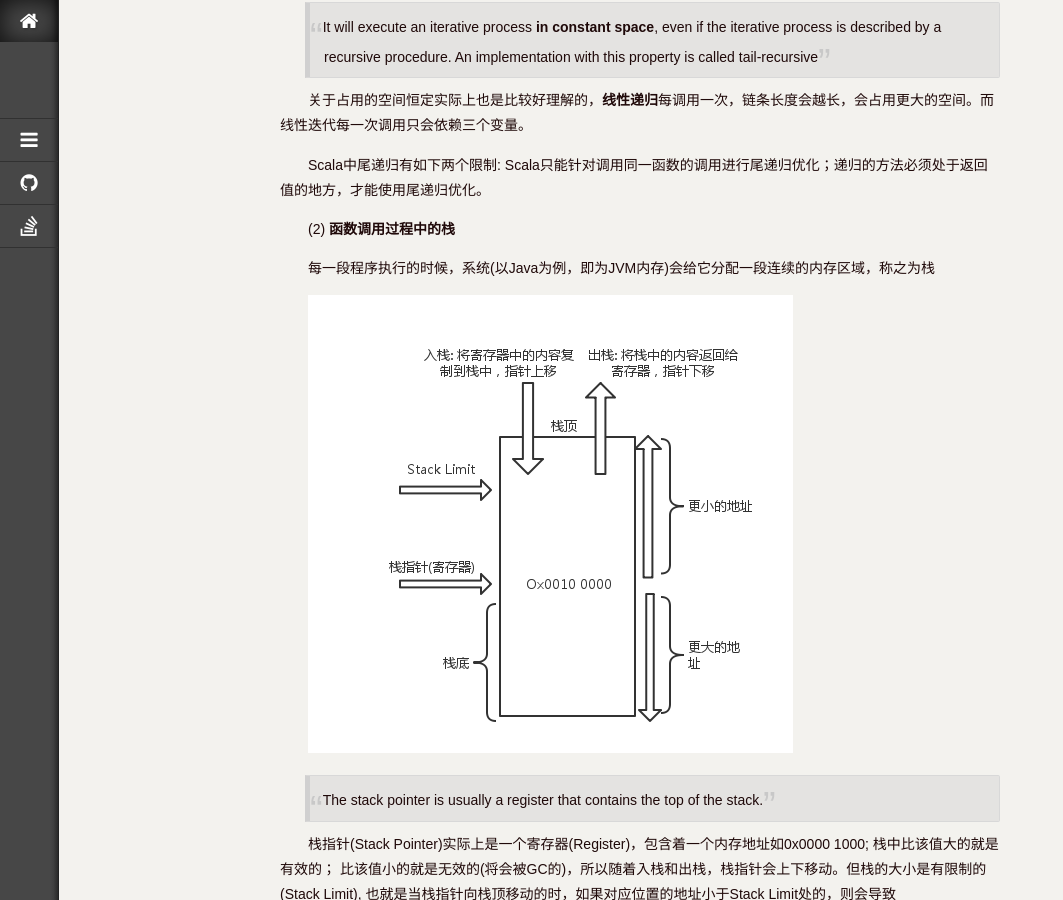
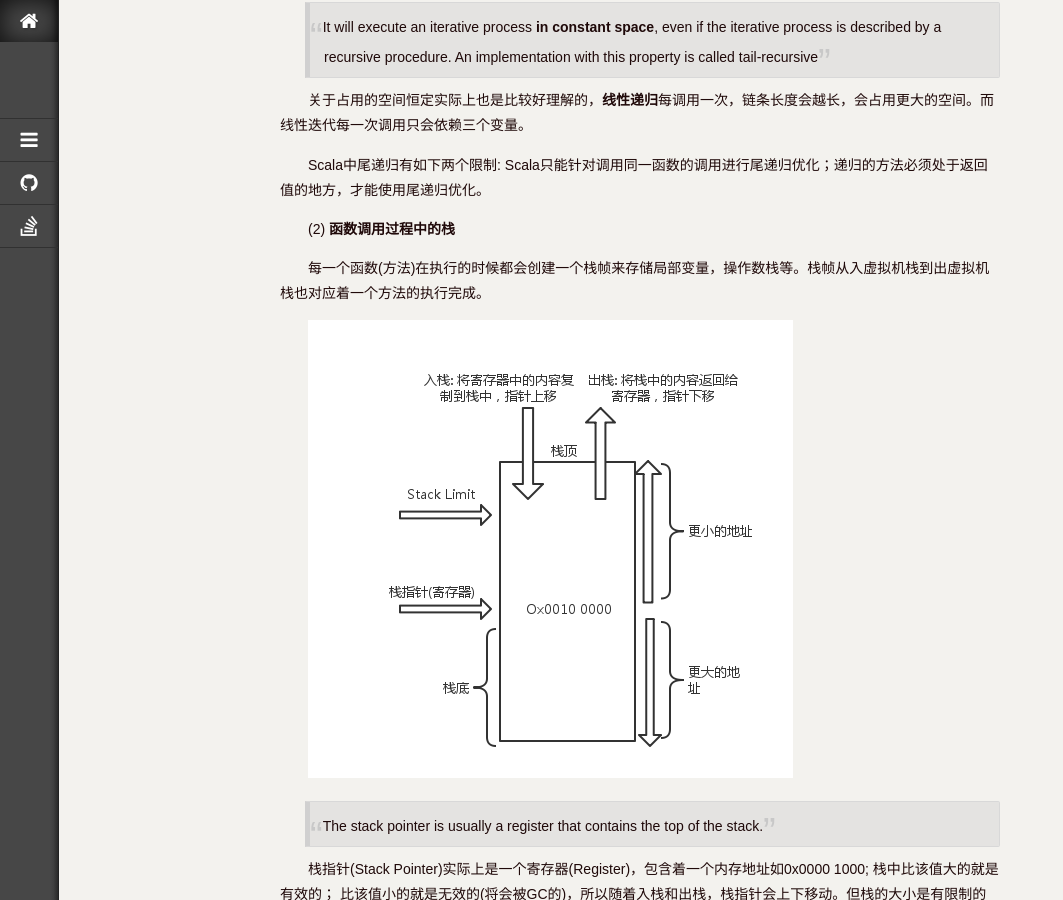
Before and after one commit to jacoffee/jacoffee.github.io, a Jekyll site: the page built from _posts/2016-02-23-scala-tail-recurison.md, in a window 1280 px wide and 900 px high, scrolled down 1691 px. Shown: the whole window, without its empty margins (0-1063 px from the left). Built offline with Jekyll 4.4.1, drawn with Linux system fonts in a browser that asks for light colours; nearby versions of some CDN libraries; library files that are not in the unit come from our copies; Markdown is read by kramdown in place of the engine named in the settings; comment, search, counter and statistics services are not loaded.

```diff
--- a/_posts/2016-02-23-scala-tail-recurison.md
+++ b/_posts/2016-02-23-scala-tail-recurison.md
@@ -74,7 +74,7 @@
 
 (2) **函数调用过程中的栈**
 
-每一段程序执行的时候，系统(以Java为例，即为JVM内存)会给它分配一段连续的内存区域，称之为栈
+每一个函数(方法)在执行的时候都会创建一个栈帧来存储局部变量，操作数栈等。栈帧从入虚拟机栈到出虚拟机栈也对应着一个方法的执行完成。
 
 ![Stack In Memory](/static/images/charts/2016-02-23/stack.png)
 
```
